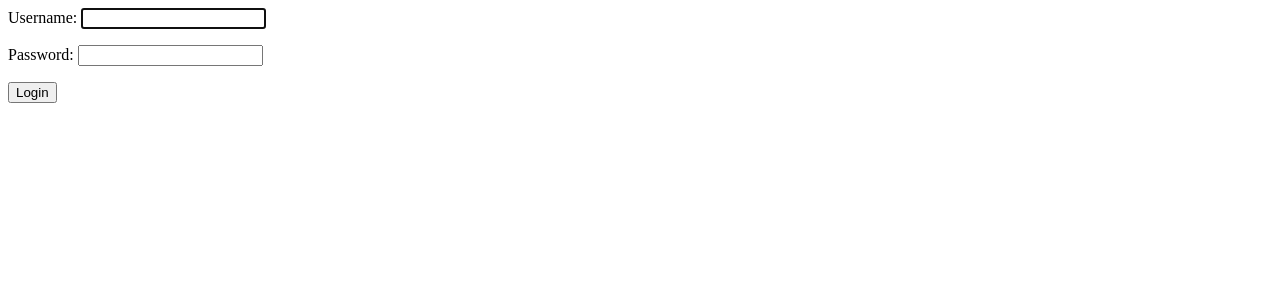
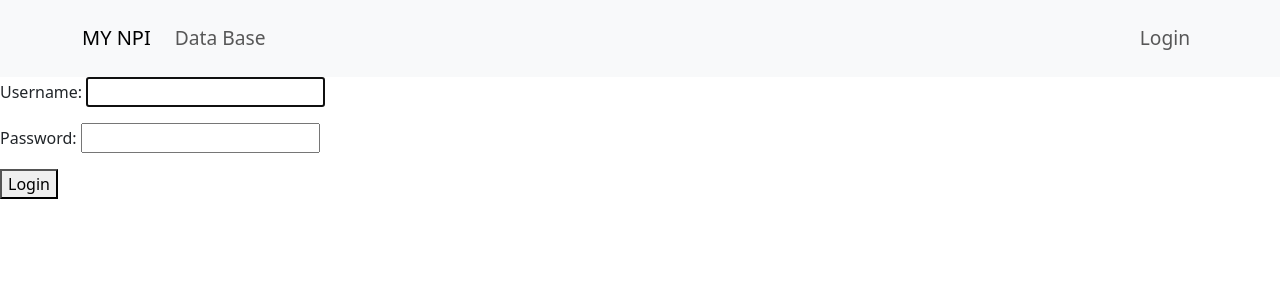
Before and after one commit to Szabson123/For_NPI, a Django app: page / in a window 1280 px wide. Shown: the top 300 px of the page. Run offline with Django 4.2, Linux system fonts and the light colour scheme.

Commit message:
Before leave

```diff
--- a/for_npi/accounts/templates/accounts/login.html
+++ b/for_npi/accounts/templates/accounts/login.html
@@ -1,4 +1,7 @@
+{% extends "user_profile/base.html" %} {% block content %}
+
 <form action="{% url 'login' %}" method="post">
   {% csrf_token %} {{ form.as_p }}
   <button type="submit">Login</button>
 </form>
+{% endblock %}
--- a/for_npi/accounts/templates/accounts/sign_up.html
+++ b/for_npi/accounts/templates/accounts/sign_up.html
@@ -1,4 +1,7 @@
+{% extends "user_profile/base.html" %} {% block content %}
+
 <form method="post" action="{% url 'signup' %}">
   {% csrf_token %} {{ form.as_p }}
   <button type="submit">Sign up</button>
 </form>
+{% endblock %}
```
Also changed, not shown: for_npi/db.sqlite3.
